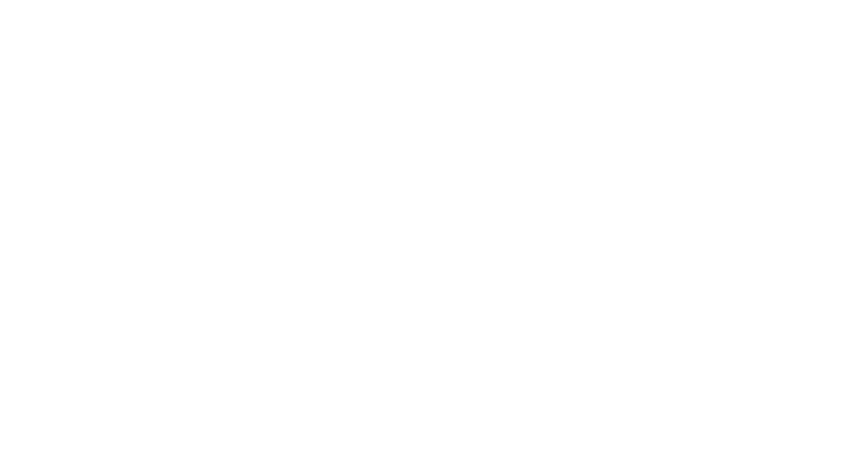
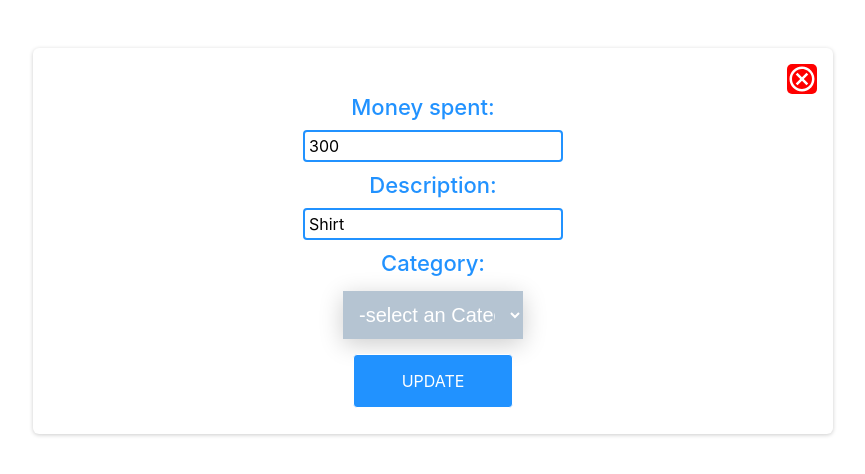
Before and after one commit to lakshmanK1/EXPENSE-TRACKER, a React (Create React App) app: page /UpdateExpenseDetails/1 in a window 1280 px wide. Before the commit this address had no page. Shown: the top 474 px of the page, without its empty margins (207-1072 px from the left). Built offline with nearby package versions, Linux system fonts and the light colour scheme; no server answers.

Commit message:
created the redux store and slice, managed all expense operations

```diff
--- a/package.json
+++ b/package.json
@@ -3,6 +3,7 @@
   "version": "0.1.0",
   "private": true,
   "dependencies": {
+    "@reduxjs/toolkit": "^1.9.1",
     "@testing-library/jest-dom": "^5.16.5",
     "@testing-library/react": "^13.4.0",
     "@testing-library/user-event": "^13.5.0",
@@ -10,9 +11,12 @@
     "react": "^18.2.0",
     "react-dom": "^18.2.0",
     "react-icons": "^4.6.0",
+    "react-redux": "^8.0.5",
     "react-router-dom": "^6.4.3",
     "react-scripts": "5.0.1",
+    "react-toastify": "^9.1.1",
     "styled-components": "^5.3.6",
+    "uuid": "^9.0.0",
     "web-vitals": "^2.1.4"
   },
   "scripts": {
--- a/src/App.js
+++ b/src/App.js
@@ -1,4 +1,4 @@
-import React, { useContext } from "react";
+import React, { useContext, useEffect } from "react";
 import SignUpPage from "./Components/Authentication/SignUpPage";
 import { Routes, Route } from "react-router-dom";
 import LogInPage from "./Components/Authentication/LogInPage";
@@ -6,18 +6,46 @@
 import WelcomePage from "./Components/Pages/WelcomePage";
 import Updatadetails from "./Components/Pages/Updatadetails";
 import ForgotPassword from "./Components/Authentication/ForgotPassword";
+import ExpenseForm from "./Components/Expense/ExpenseForm";
+import {useSelector, useDispatch} from 'react-redux'
+import { sendDataHandler, fetchDataHandler } from "./Components/Store/Redux/Expense-Actions";
+
+// For Tostify
+import { ToastContainer } from 'react-toastify';
+import 'react-toastify/dist/ReactToastify.css';
+
+let isInitial = true;
+function App() {
+  const AuthCntx = useContext(AuthenticationContext);
+
+  const dispatch = useDispatch();
+
+  const ExpenseData = useSelector(state => state.Expense);
+
+  useEffect(()=>{
+    dispatch(fetchDataHandler());
+  },[dispatch]);
+
+  useEffect(()=>{
+    if(isInitial){
+      isInitial = false;
+      return;
+    }
+    dispatch(sendDataHandler(ExpenseData));
+  },[ExpenseData, dispatch]);
 
 
-function App() {
-  const AuthCntx = useContext(AuthenticationContext);
   return (
     <React.Fragment>
+      <ToastContainer/>
       <Routes>
         <Route path="/" element={<SignUpPage/>} exact/>
         <Route path="/loginpage" element={<LogInPage/>} exact/>
         {AuthCntx.isLoggedIn && <Route path="/welcomepage" element={<WelcomePage/>} exact/>}
         {AuthCntx.isLoggedIn && <Route path="/welcomepage/updateUserdetails" element={<Updatadetails/>} exact/>}
         {!AuthCntx.isLoggedIn && <Route path='/resetpassword' element={<ForgotPassword/>} exact/>}
+        <Route path="/AddExpenseDetails" element={<ExpenseForm/>} exact/>
+        <Route path="/UpdateExpenseDetails/:id" element={<ExpenseForm/>} exact/>
       </Routes>
     </React.Fragment>
   );
--- a/src/Components/Expense/ExpenseForm.js
+++ b/src/Components/Expense/ExpenseForm.js
@@ -1,81 +1,100 @@
-import axios from 'axios';
-import React, { useEffect, useRef, useState } from 'react'
+
+import React, { useEffect, useRef, useState, useCallback } from 'react'
 import {MdOutlineCancel} from 'react-icons/md'
-import Modal from '../Modal/Modal';
-import ExpenseList from './ExpenseList';
+import { ExpenseActions } from '../Store/Redux/Expense-Slice'
+import {useDispatch, useSelector} from 'react-redux'
+import { Link, useParams, useNavigate } from 'react-router-dom'
+import {toast} from 'react-toastify'
 
 
 //styled components
 import { Expenseform, Container, ExpenseLabel, ExpenseInput, ExpenseBTN, ExpenseSelect, Expenseoption, CancelIcon } from './ExpenseStyledCMPS'
 
+
+const initialData = {
+  description:'',
+  price:'',
+  category:''
+}
+
 function ExpenseForm(props) {
 
-    const userInputMoney = useRef();
-    const userInputDescrip = useRef();
-    const userInputSelect = useRef();
+    const [state, setState] = useState(initialData);
 
-    const [expenses, setExpenses] = useState([]);
+    const {singleExpense} = useSelector(state => state.Expense);
 
+    const dispatch = useDispatch();
 
-    const enteredEmail = localStorage.getItem('email').replace('@','').replace('.','');
+    const {id} = useParams();
+
+    const { category, description, price} = state;
+
+    const navigate = useNavigate();
+
+    useEffect(()=>{
+      dispatch(ExpenseActions.getExpense(id));
+      setState({...singleExpense});
+    },[id, singleExpense]);
 
     const handleFormSubmit = (event) => {
         event.preventDefault();
-
-        const enteredMoney = userInputMoney.current.value;
-        const enteredDescrip = userInputDescrip.current.value;
-        const enteredSelect = userInputSelect.current.value;
-
-        const userData = {
-            category:enteredSelect,
-            description:enteredDescrip,
-            amount:enteredMoney
+        if(!category || !description || !price){
+          window.alert("please fill all input fields..");
+        }else if(!id){
+          dispatch(ExpenseActions.addExpense(state));
+          toast.success(`Successfully added expense details...`,{
+            position:"top-center",
+          });
+        } else if(id){
+          dispatch(ExpenseActions.updateExpense(state));
+          toast(`Updated expense details...`,{
+            position:"top-center",
+          });
         }
-
-        async function addHandler(NewMovieObj) {
-            const response = await fetch(
-              `https://expense-tracker-362e0-default-rtdb.firebaseio.com/${enteredEmail}.json`,
-              {
-                method: "POST",
-                body: JSON.stringify(NewMovieObj),
-                headers: {
-                  "Content-Type": "application/json",
-                },
-              }
-            );
-            const data = await response.json();
-            console.log(data);
-          }
-        addHandler(userData);
+        setTimeout(()=>{
+          navigate('/welcomepage');
+        },[1000]);
     }
 
+  const handleInputChange = (e) => {
+    const {name , value} = e.target;
+    setState({...state, [name]:value});
+  }
+
+  const handleDroupdownChange  = (e) => {
+    const {name, value} = e.target;
+    setState({...state, [name]:value});
+  }
 
   return (
-    <Modal>
     <Container>
+    {/* <Modal> */}
       <Expenseform onSubmit={handleFormSubmit}>
-      <CancelIcon><MdOutlineCancel style={{width:'30px', height:'30px', color:'white', backgroundColor:'red',borderRadius:'5px'}}
-      onClick={props.onHide}
-      /></CancelIcon><br/>
+        <Link to='/welcomepage'>
+        <CancelIcon><MdOutlineCancel style={{width:'30px', height:'30px', color:'white', backgroundColor:'red',borderRadius:'5px'}}
+      /></CancelIcon>
+        </Link>
+     <br/>
 
-          <ExpenseLabel htmlFor='money'>Money spent:</ExpenseLabel>
-          <ExpenseInput type='number' id='money' ref={userInputMoney} required/>
+          <ExpenseLabel htmlFor='price'>Money spent:</ExpenseLabel>
+          <ExpenseInput type='number' name='price' id='price' value={price || ''} onChange={handleInputChange} />
 
-          <ExpenseLabel htmlFor='descrip'>Description:</ExpenseLabel>
-          <ExpenseInput type='text' id='descrip' ref={userInputDescrip} required/><br/>
+          <ExpenseLabel htmlFor='description'>Description:</ExpenseLabel>
+          <ExpenseInput type='text' id='description' name='description' value={description || ''} onChange={handleInputChange} /><br/>
 
-          <ExpenseLabel htmlFor='select' >Category:</ExpenseLabel>
-          <ExpenseSelect ref={userInputSelect} id='select' required>
+          <ExpenseLabel htmlFor='category' >Category:</ExpenseLabel>
+          <ExpenseSelect id='select' name='category' value={category || ''} onChange={handleDroupdownChange} >
+              <Expenseoption>-select an Category-</Expenseoption>
               <Expenseoption>Food</Expenseoption>
               <Expenseoption>Groceries</Expenseoption>
               <Expenseoption>clothes</Expenseoption>
-              <Expenseoption>Petrol/Diesel</Expenseoption>
+              <Expenseoption>Bills</Expenseoption>
               <Expenseoption>Furniture</Expenseoption>
           </ExpenseSelect><br/>
-          <ExpenseBTN  type='submit'>ADD</ExpenseBTN>
+          <ExpenseBTN  type='submit'>{!id ? 'ADD' : 'UPDATE'}</ExpenseBTN>
       </Expenseform>
+    {/* </Modal> */}
     </Container>
-    </Modal>
   )
 }
 
--- a/src/Components/Expense/ExpenseStyledCMPS.js
+++ b/src/Components/Expense/ExpenseStyledCMPS.js
@@ -3,7 +3,9 @@
 export const Expenseform = styled.form`margin: 3rem auto; width:60%;
 border-radius: 6px; background-color: white; box-shadow: 0 1px 4px rgba(0, 0, 0, 0.2);
 padding: 1rem; text-align: center;`;
-export const Container = styled.div``;
+export const Container = styled.div`::-webkit-scrollbar {
+    width: 1em;
+  }`;
 export const ExpenseLabel = styled.label`display: block;
 color: #2192FF; font-size:22px;
 font-weight: 500;
--- /dev/null
+++ b/src/Components/Store/Redux/Expense-Actions.js
@@ -0,0 +1,44 @@
+
+import { ExpenseActions } from "./Expense-Slice";
+
+
+export const fetchDataHandler = () => {
+    return async(dispatch)=>{
+        const getData = async()=>{
+            let response = await fetch('https://expense-tracker-362e0-default-rtdb.firebaseio.com/ExpenseDetails.json');
+
+            if(!response.ok){
+                throw new Error('failed fetching data');
+            }
+
+            const data = response.json();
+            return data;
+        }
+        try{
+            let ExpenseData = await getData();
+            console.log(ExpenseData);
+            dispatch(ExpenseActions.replaceExpense(ExpenseData));
+        }catch(err){
+            console.log(err);
+        }
+    }
+}
+
+export const sendDataHandler = (ExpenseData) => {
+    return async()=>{
+        const sendExpense = async()=>{
+            let response = await fetch('https://expense-tracker-362e0-default-rtdb.firebaseio.com/ExpenseDetails.json',{
+                method:"PUT",
+                body:JSON.stringify(ExpenseData)
+            });
+            if(!response.ok){
+                throw new Error("something went wrong, unable to send data");
+            }
+        }
+        try{
+            await sendExpense();
+        }catch(err){
+            console.log(err);
+        }
+    }
+}
--- /dev/null
+++ b/src/Components/Store/Redux/Expense-Slice.js
@@ -0,0 +1,75 @@
+import  {createSlice} from '@reduxjs/toolkit'
+import {v4 as uuidv4} from 'uuid'
+
+const expenseInitialState = [
+    {
+      id: 1,
+      category: "Clothes",
+      description: "Shirt",
+      price: '300'
+    },
+    {
+      id: 2,
+      category: "Food",
+      description: "Biryani",
+      price: '150'
+    },
+    {
+      id: 3,
+      category: "Furniture",
+      description: "dinning table set",
+      price: '4000'
+    },
+    {
+      id: 4,
+      category: "Bills",
+      description: "Electricity bill",
+      price: '650'
+    },
+
+    {
+      id: 5,
+      category: "Grocies",
+      description: "rice and daal",
+      price: '1500'
+    },
+  ];
+
+  const ExpenseSlice = createSlice({
+    name:'expense',
+    initialState:{
+        expenseInitialState,
+        singleExpense:{
+            category:'',
+            description:'',
+            price:''
+        }
+    },
+    reducers:{
+        replaceExpense : (state, action) => {
+            state.expenseInitialState = action.payload.expenseInitialState;
+            state.singleExpense = action.payload.singleExpense;
+        },
+        getExpense : (state, action)=>{
+            state.singleExpense = state.expenseInitialState.find((item) => item.id == action.payload);
+        },
+
+        addExpense : (state, action)=>{
+        const newData = {...action.payload, id:uuidv4()};
+        state.expenseInitialState = [newData, ...state.expenseInitialState]
+        },
+
+        deleteExpense : (state, action) => {
+            state.expenseInitialState = state.expenseInitialState.filter((item) => item.id !== action.payload);
+        },
+
+        updateExpense : (state, action) => {
+            state.expenseInitialState = state.expenseInitialState.map((item) => (
+                item.id === action.payload.id ? action.payload : item
+            ));
+        }
+    }
+  });
+
+  export const ExpenseActions = ExpenseSlice.actions;
+  export default ExpenseSlice.reducer;
--- a/src/index.js
+++ b/src/index.js
@@ -5,13 +5,17 @@
 import reportWebVitals from './reportWebVitals';
 import { BrowserRouter } from 'react-router-dom';
 import AuthenticationContextProvider from './Components/Store/AuthContext';
+import {Provider} from 'react-redux'
+import Store from './Components/Store/Redux';
 
 const root = ReactDOM.createRoot(document.getElementById('root'));
 root.render(
   <AuthenticationContextProvider>
     <React.StrictMode>
     <BrowserRouter>
+    <Provider store={Store}>
     <App />
+    </Provider>
     </BrowserRouter>
   </React.StrictMode>
   </AuthenticationContextProvider>
```
Also changed, not shown: src/Components/Expense/EditExpense.js (deleted, +0 -11 lines), src/Components/Expense/ExpenseList.js (+19 -81 lines), src/Components/Pages/WelcomePage.js (+7 -20 lines), src/Components/Store/Redux/index.js (added, +9 -0 lines), 1 other file (tests, documents, lock files or other folders).
